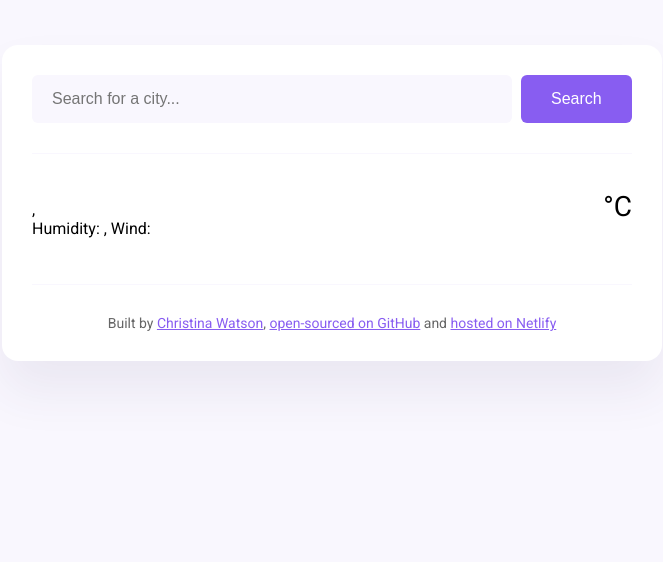
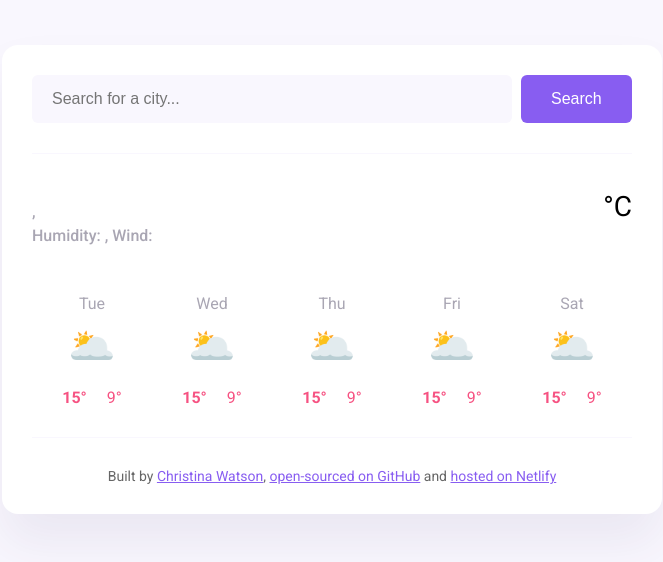
Before and after one commit to depenhac-crypto/weather-project, a plain HTML site: page index.html in a window 1280 px wide. Shown: the whole page, without its empty margins (308-971 px from the left). Drawn offline with nearby package versions, Linux system fonts and the light colour scheme; no server answers.

Commit message:
Injected forecast HTML from JavaScript

```diff
--- a/index.html
+++ b/index.html
@@ -45,6 +45,7 @@
             <div class="weather-app-unit">°C</div>
           </div>
         </div>
+        <div class="weather-forecast" id="weather-forecast"></div>
       </main>
       <footer>
         Built by
--- a/src/index.js
+++ b/src/index.js
@@ -48,7 +48,31 @@ function handleSearchSubmit(event) {
 
   searchCity(seachInput.value.trim());
 }
+function displayForecast() {
+  let days = ["Tue", "Wed", "Thu", "Fri", "Sat"];
+  let forecastHtml = "";
+
+  days.forEach(function (day) {
+    forecastHtml =
+      forecastHtml +
+      `
+      <div class="weather-forecast-day">
+        <div class="weather-forecast-date">${day}</div>
+        <div class="weather-forecast-icon">🌥️</div>
+        <div class="weather-forecast-temperature">
+          <div class="weather-forecast-temperature">
+            <strong>15°</strong>
+          </div>
+          <div class="weather-forecast-temperature">9°</div>
+          </div>
+        </div>
+      `;
+  });
+  let forecastElement = document.querySelector("#weather-forecast");
+  forecastElement.innerHTML = forecastHtml;
+}
 let searchFormElement = document.querySelector("#search-form");
 searchFormElement.addEventListener("submit", handleSearchSubmit);
 
 searchCity("Melbourne");
+displayForecast();
--- a/src/style.css
+++ b/src/style.css
@@ -47,6 +47,12 @@ main {
   margin: 0;
   line-height: 48px;
 }
+.weather-app-details {
+  color: rgba(39, 33, 66, 0.4);
+  font-size: 16px;
+  line-height: 24px;
+  font-weight: 500;
+}
 .weather-app-details strong {
   color: #f65282;
 }
@@ -66,6 +72,32 @@ main {
   font-size: 28px;
   margin-top: 6px;
 }
+.weather-forecast {
+  display: flex;
+  justify-content: space-around;
+  margin-top: 30px;
+}
+.weather-forecast-date {
+  text-align: center;
+  color: rgba(39, 33, 66, 0.4);
+  font-size: 16px;
+  line-height: 20px;
+  margin-bottom: 10px;
+}
+.weather-forecast-icon {
+  font-size: 38px;
+  text-align: center;
+}
+.weather-forecast-temperature {
+  text-align: center;
+  color: #f65282;
+  margin-top: 10px;
+  display: flex;
+  justify-content: center;
+}
+.weather-forecast-temperature {
+  padding: 0 10px;
+}
 footer {
   text-align: center;
   padding: 30px 0 0 0;
```
